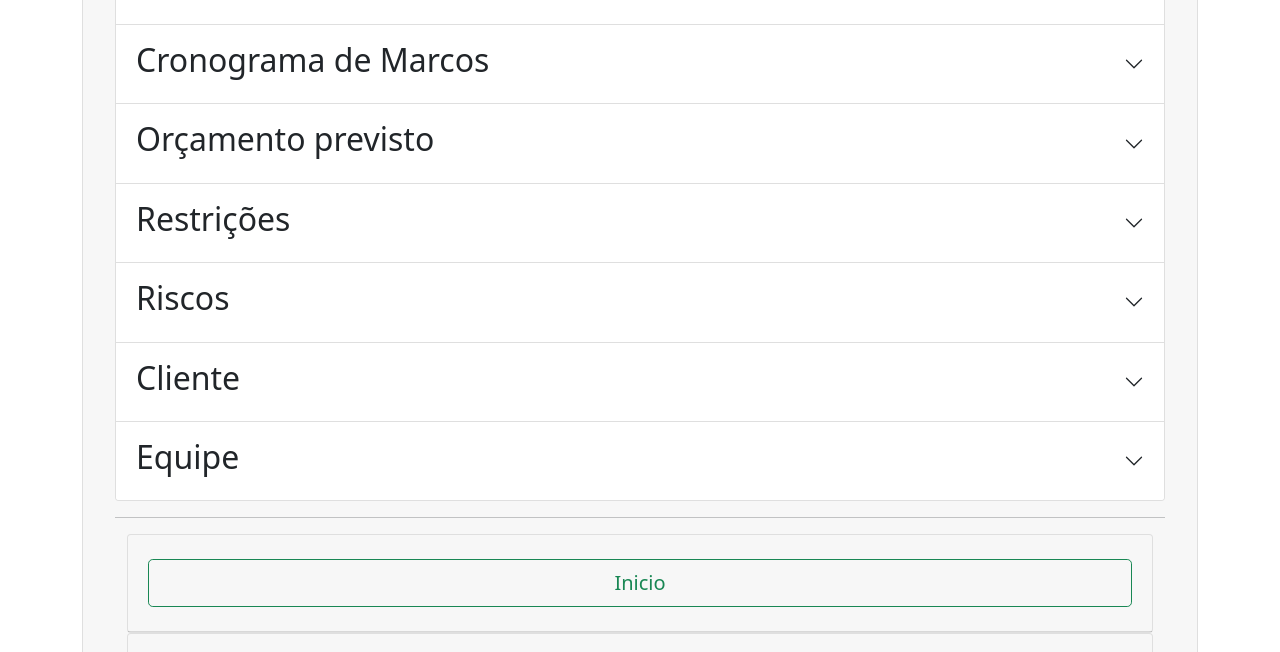
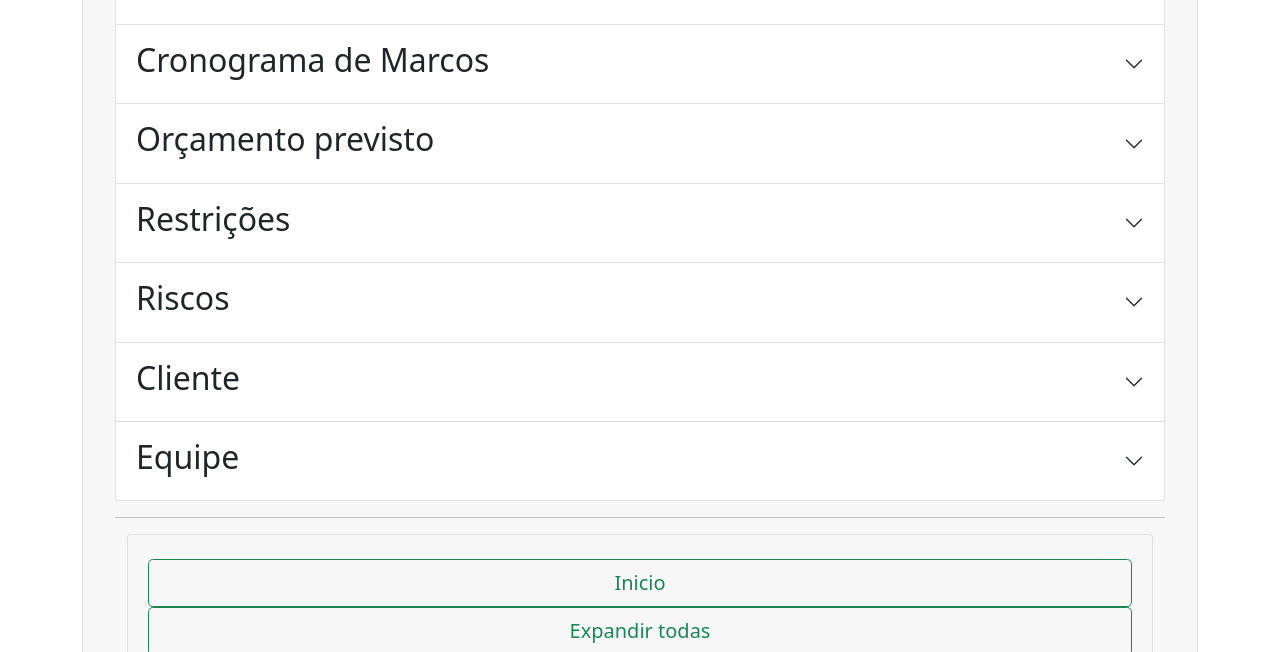
Before and after one commit to Edson-Padilha/edson-padilha.github.io, a plain HTML site: page index.html in a window 1280 px wide. Shown: the part 760-1412 px from the top of the page. Drawn offline with nearby package versions, Linux system fonts and the light colour scheme.

Commit message:
Add files via upload
expandindo todos os accordions.

```diff
--- a/index.html
+++ b/index.html
@@ -351,10 +351,10 @@
                                         <button onclick="inicio()"type="button"
                                             class="btn btn-outline-success btn-lg btn-block">Inicio</button>
                                     </div>
-                                    <!--<div class="row">
-                                        <button id="expandir" type="button" class="btn btn-outline-success btn-lg btn-block">Expandir
+                                    <div class="row">
+                                        <button onclick="expandir()" type="button" class="btn btn-outline-success btn-lg btn-block">Expandir
                                             todas</button>
-                                    </div>-->
+                                    </div>
                                 </div>
                             </div>
                         </div>
--- a/js/jqueri.js
+++ b/js/jqueri.js
@@ -1,3 +1,16 @@
 function inicio(){
     $("html, body").animate({scrollTop: 0}, 300);
 }
+function expandir() {
+
+    $("#collapseTwo").collapse('show');
+    $("#collapseThree").collapse('show');
+    $("#collapseFor").collapse('show');
+    $("#collapseFive").collapse('show');
+    $("#collapseSix").collapse('show');
+    $("#collapseSeven").collapse('show');
+    $("#collapseEight").collapse('show');
+    $("#collapseNine").collapse('show');
+    $("#collapseTen").collapse('show');
+    $("#collapseOne").collapse('show');
+}
```
